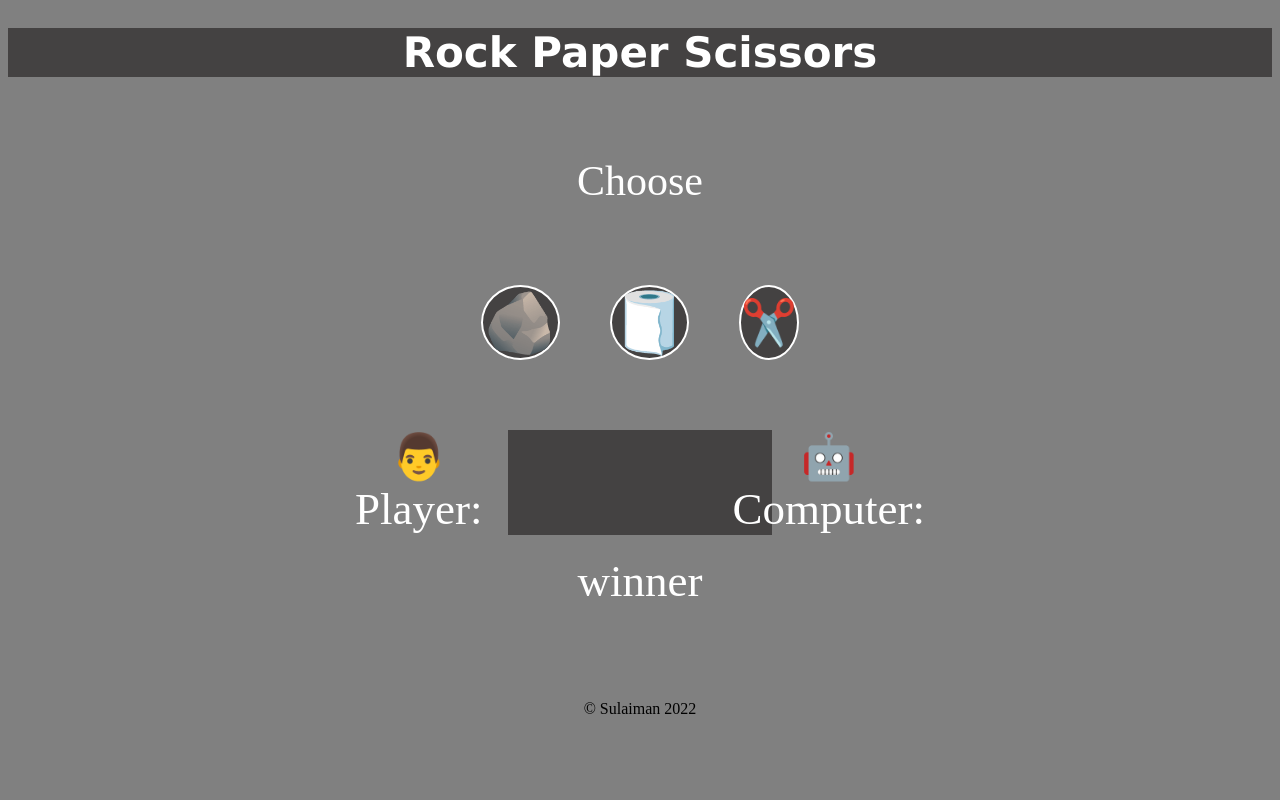
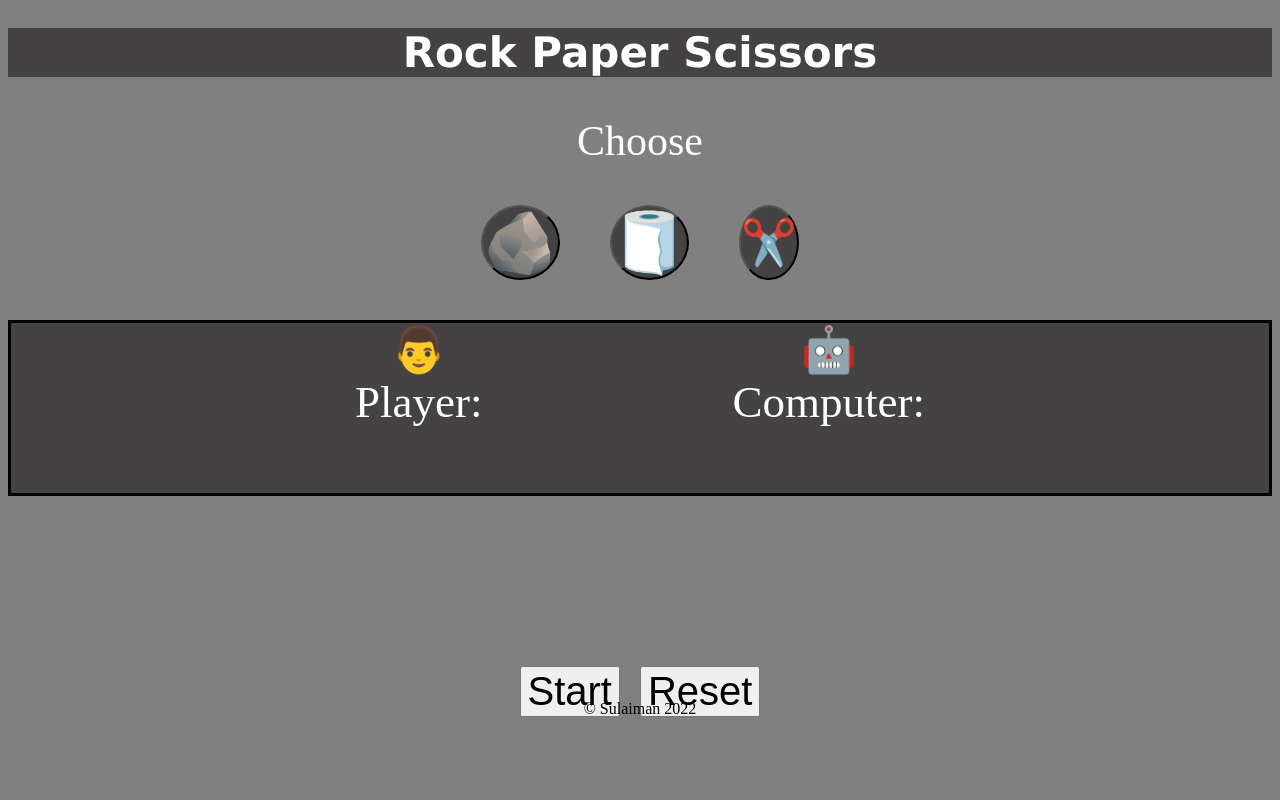
Before and after one commit to Sulaiman365/Rock-paper-scissors, a plain HTML site: page index.html in a window 1280 px wide. Drawn offline with Linux system fonts and the light colour scheme.

Commit message:
index.html

```diff
--- a/index.html
+++ b/index.html
@@ -10,11 +10,11 @@
       <h1 class="header">Rock Paper Scissors</h1>
       <div id="choice">Choose</div>
       <div id="player">
-        <button class="rock" value="1">🪨</button>
-        <button class="paper" value="2">
+        <button class="rock">🪨</button>
+        <button class="paper">
           🧻
         </button>
-        <button class="scissors" value="3">
+        <button class="scissors">
           ✂️
         </button>
       </div>
@@ -28,7 +28,11 @@
           <div class="compText">Computer: </div>
         </div>
       </div>
-      <div id="winner">winner</div>
+      <div id="winner"></div>
+      <div id="start-reset">
+      <button class="start">Start</button>
+      <button class="reset">Reset</button>
+      </div>
       <div id="footer">© Sulaiman 2022</div>
     </body>
 </html>
--- a/java.js
+++ b/java.js
@@ -55,13 +55,16 @@ playerScore++;
 }
 
 }
+const start = document.querySelector('.start');
+const compText = document.querySelector('.compText');
+const humanText = document.querySelector('.humanText');
+const winner = document.querySelector('#winner');
 
+start.addEventListener('click',() => {
+    winner.textContent = `START`;
+       let playerSelection;
 
-       let playerSelection;
-       const compText = document.querySelector('.compText');
-       const humanText = document.querySelector('.humanText');
        const btnRock = document.querySelector('.rock');
-       const winner = document.querySelector('#winner');
 
         btnRock.addEventListener('click',() => {
         playerSelection = "rock";
@@ -181,3 +184,14 @@ playerScore++;
 
         }
         })
+
+    })
+    const reset = document.querySelector('.reset');
+
+       reset.addEventListener('click',() => {
+        playerScore=0;
+        computerScore=0;
+        humanText.textContent = `Player:\n${playerScore}`;
+        compText.textContent = `Computer: ${computerScore}`;
+        winner.textContent = `RESET`;
+       })
--- a/style.css
+++ b/style.css
@@ -17,7 +17,7 @@ html {
     display: flex;
     flex-direction: column;
     align-items: center;
-    margin-top: 80px;
+    margin-top: 40px;
     margin-bottom: auto;
     margin-left: 200px;
     margin-right: 200px;
@@ -29,7 +29,7 @@ html {
     display: flex;
     justify-content: center;
     text-align: center;
-    margin-top: 80px;
+    margin-top: 40px;
     margin-bottom: 30px;
 
   }
@@ -42,8 +42,7 @@ html {
     border-radius: 50%;
     padding: 0;
     background-color: rgb(68, 66, 66);
-    border-style: solid;
-    border-color: white;
+
   }
   .paper
   {
@@ -54,8 +53,7 @@ html {
     border-radius: 50%;
     padding: 0;
     background-color: rgb(68, 66, 66);
-    border-style: solid;
-    border-color: white;
+
   }
 
   .scissors
@@ -67,8 +65,7 @@ html {
     border-radius: 50%;
     padding: 0;
     background-color: rgb(68, 66, 66);
-    border-style: solid;
-    border-color: white;
+
   }
   #result
   {
@@ -76,10 +73,11 @@ html {
     justify-content: center;
     text-align: center;
     gap: 200px;
-    margin-top: 70px;
+    margin-top: 40px;
+    height: 170px;
+    border-style: solid;
+    border-color: black;
     background-color: rgb(68, 66, 66);
-    margin-left: 500px;
-    margin-right: 500px;
 
   }
   .playerResult
@@ -109,6 +107,7 @@ html {
     text-align: center;
     margin-top: 20px;
     font-size: 45px;
+    height: 150px;
     color: white;
   }
   #footer
@@ -122,3 +121,23 @@ html {
     left: 0;
     bottom: 0;
   }
+  #start-reset
+  {
+    display: flex;
+    justify-content: center;
+    text-align: center;
+  }
+  .start
+  {
+    max-width: fit-content;
+
+    font-size: 40px;
+    margin-right: 10px;
+  }
+  .reset
+  {
+    max-width: fit-content;
+
+    font-size: 40px;
+    margin-left: 10px;
+  }
```
